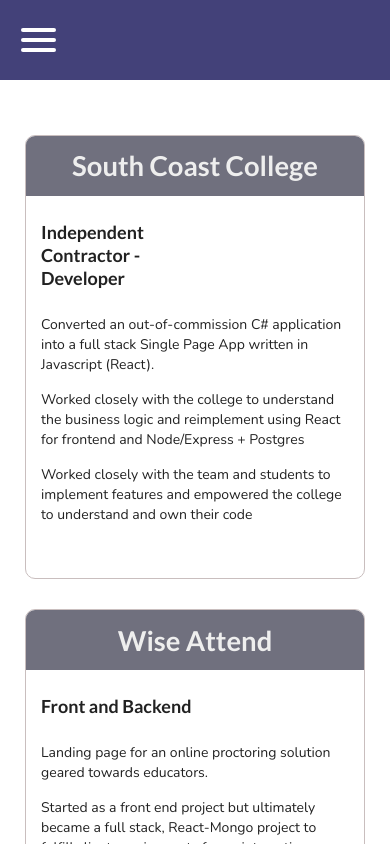
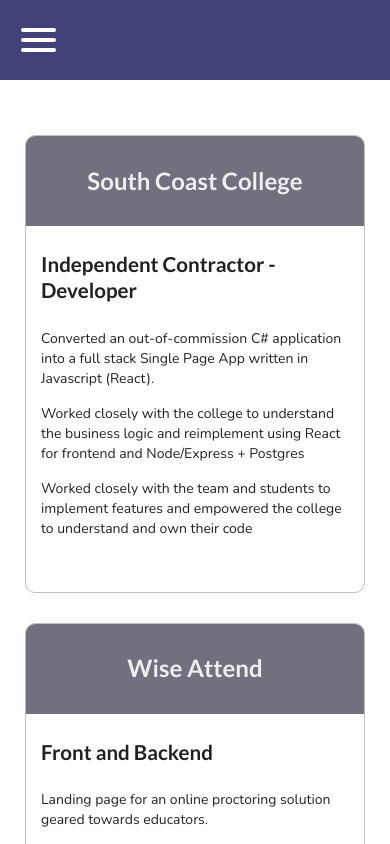
Before and after one commit to chris-av/portfolio-react, a Next.js app: page /portfolio in a window 390 px wide. Shown: the top 844 px of the page. Built offline with nearby package versions, Linux system fonts and the light colour scheme.

Commit message:
optimize font/spacing on mobile

```diff
--- a/components/Card.jsx
+++ b/components/Card.jsx
@@ -84,8 +84,19 @@ const Container = styled.div`
 
   @media(max-width: ${breakpoints.smartphoneRegular}) {
 
+    .card-header {
+      h2 { font-size: 24px; }
+      height: 90px;
+      padding: 0 10px;
+    }
+
+    .card-title {
+      flex-direction: column;
+    }
+
     .job-title, .date-range {
-      font-size: 18px;
+      max-width: 100%;
+      width: 100%;
     }
 
     .card-text div, p {
```
